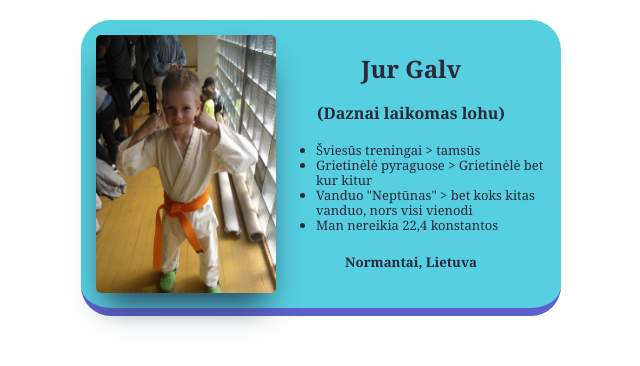
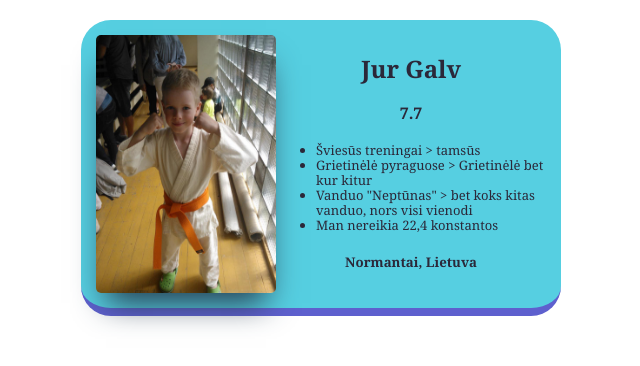
Before and after one commit to karal1us/business-card, a website built with Vite: page index.html in a window 1280 px wide. Shown: the whole page, without its empty margins (319-959 px from the left). Built offline with nearby package versions, Linux system fonts and the light colour scheme.

Commit message:
Update index.html

```diff
--- a/index.html
+++ b/index.html
@@ -7,7 +7,7 @@
             <img class="avatar" src="images/jur.png">
             <div>
                 <h2>Jur Galv</h2>
-                <h4>(Daznai laikomas lohu)</h4>
+                <h4>7.7</h4>
             <div class="list">
                 <ul>
                     <li>Šviesūs treningai > tamsūs</li>
```
